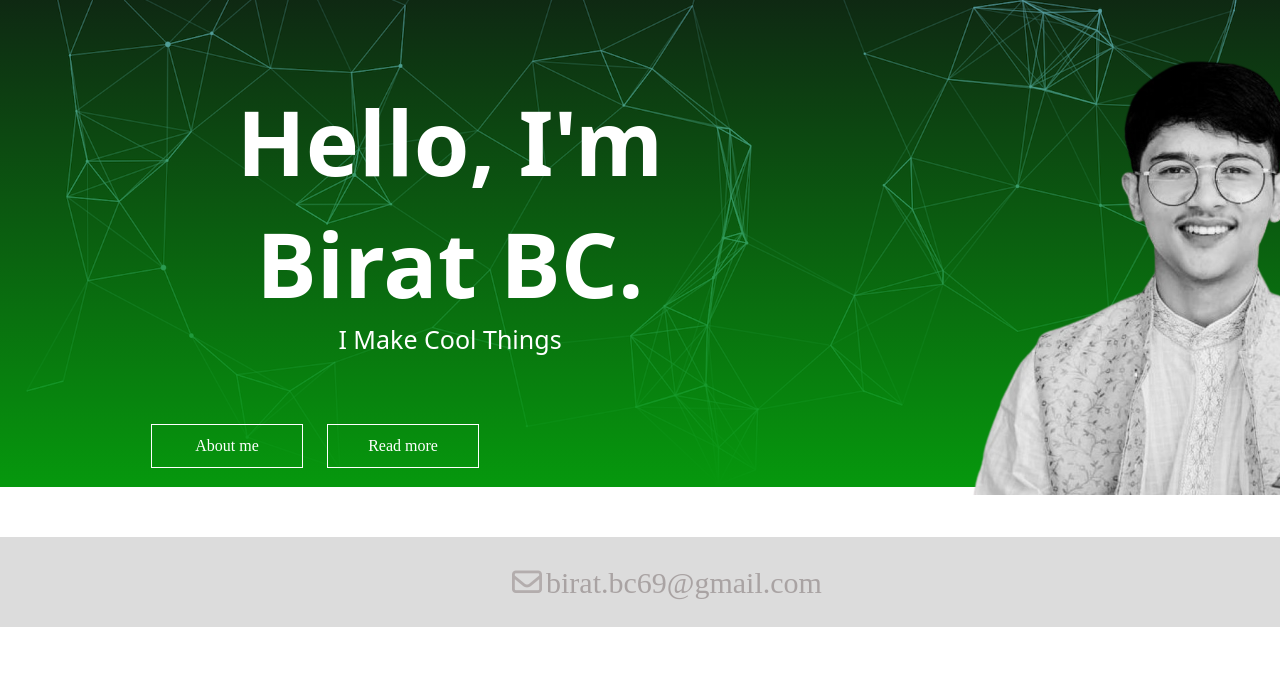
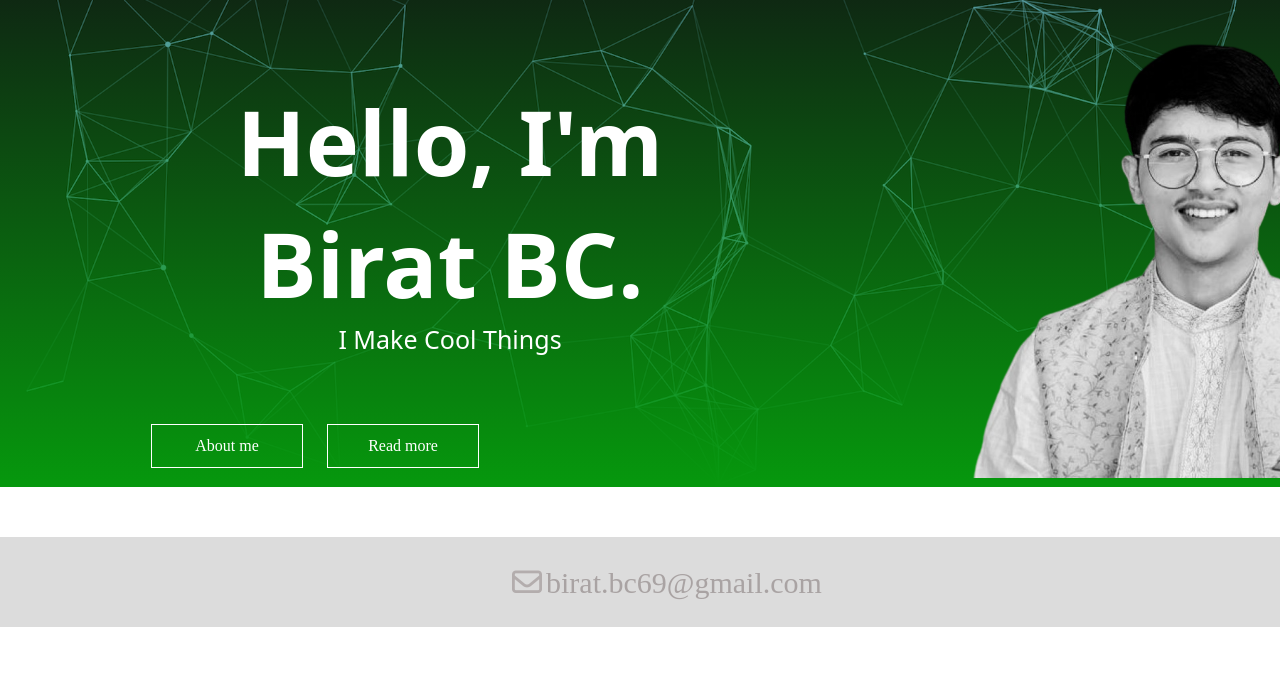
Before and after one commit to BiratBC/biratbc.github.io, a plain HTML site: page index.html in a window 1280 px wide. Shown: the part 123-800 px from the top of the page. Drawn offline with Linux system fonts and the light colour scheme; a web font is replaced by a local one.

Commit message:
Update style1.css

```diff
--- a/style1.css
+++ b/style1.css
@@ -49,7 +49,7 @@
 .container img{
     margin-left: 950px;
     margin-top: -203px;
-    margin-bottom: -484px;
+    margin-bottom: -467px;
     width: 500px;
     height: 530px;
 }
```
